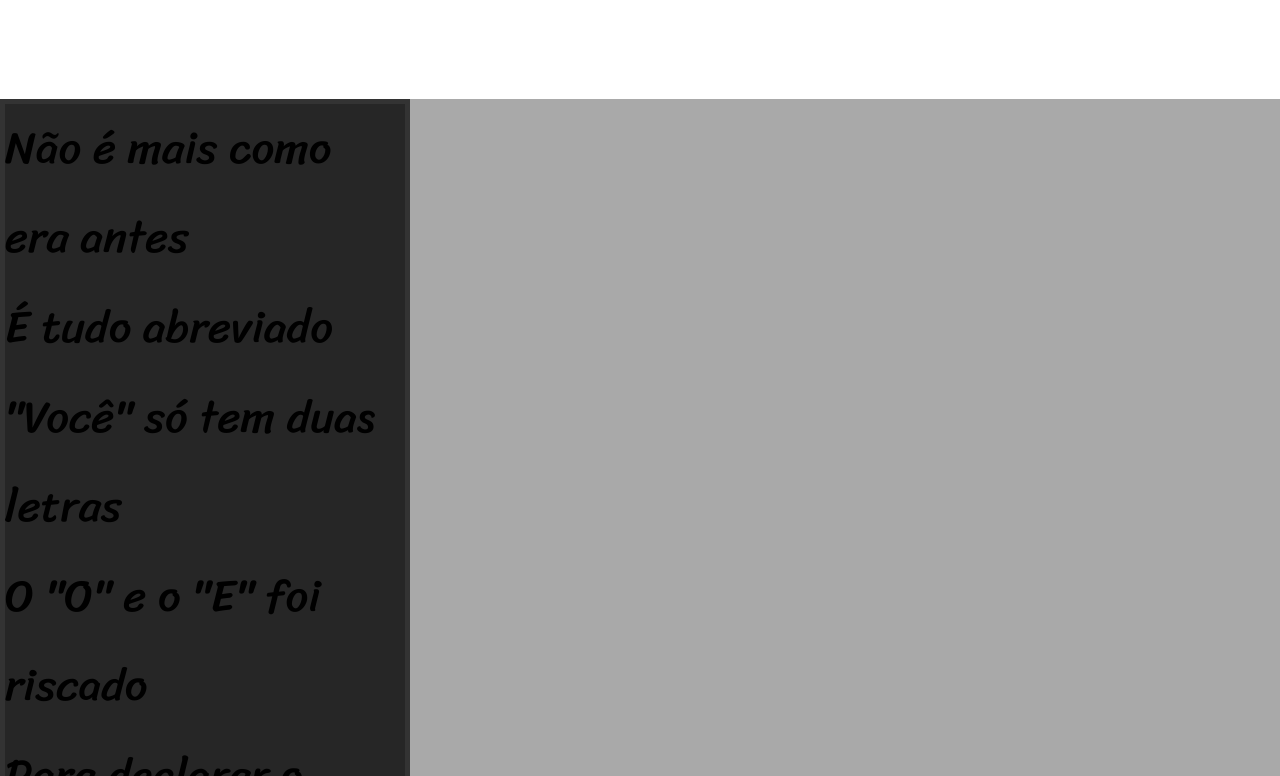
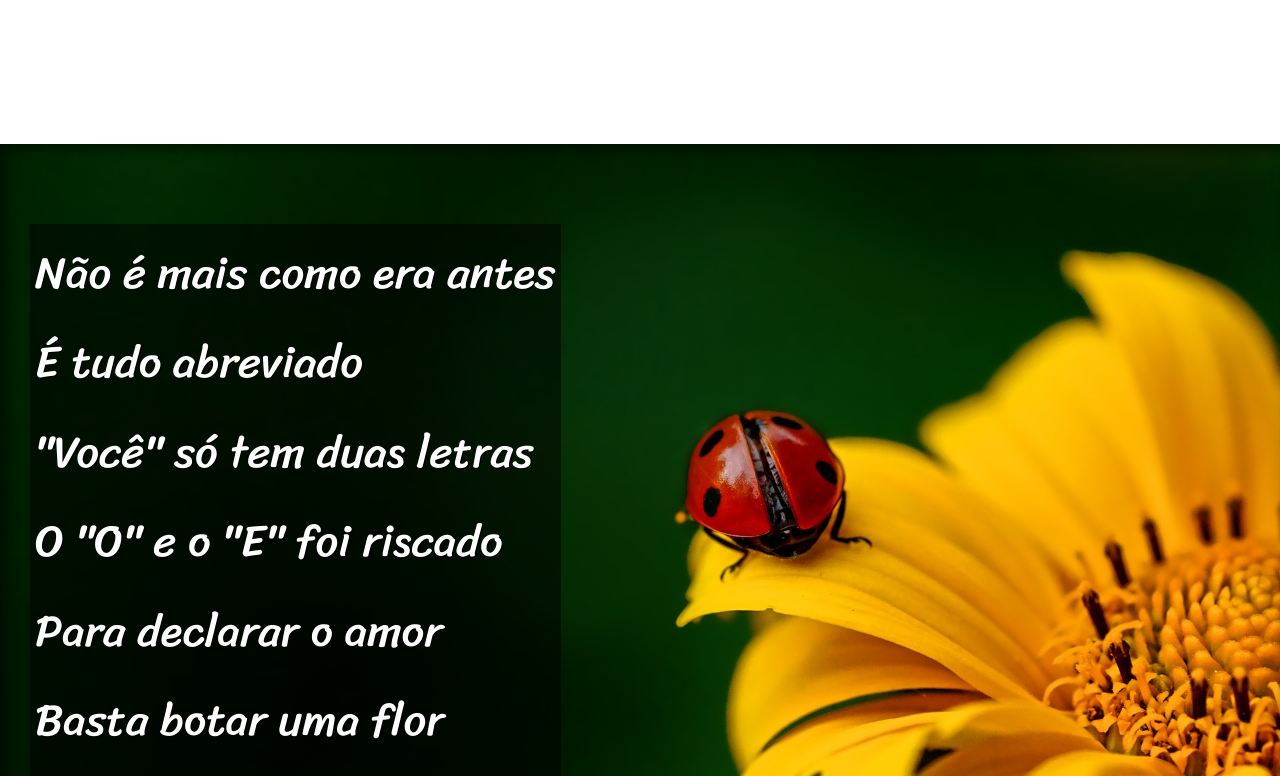
Before and after one commit to FalconSkyborn/html-css, a plain HTML site: page desafio 12/index.html in a window 1280 px wide. Shown: the part 1484-2260 px from the top of the page. Drawn offline with Linux system fonts and the light colour scheme.

Commit message:
finalizando o projeto

```diff
--- a/desafio 12/index.html
+++ b/desafio 12/index.html
@@ -34,7 +34,7 @@
 
 
 
-    <section class="imagem">
+    <section class="imagem" id="img01">
         <p>
             Não é mais como era antes <br>
             É tudo abreviado <br>
@@ -71,7 +71,7 @@
 
 
 
-    <section class="imagem">
+    <section class="imagem" id="img02">
         <p>
             Tenho saudade das cartas <br>
             Escritas com a própria mão <br>
--- a/desafio 12/style.css
+++ b/desafio 12/style.css
@@ -70,6 +70,11 @@ section{
 
 }
 
+section > p{
+    padding-bottom: 1em;
+}
+
+
 section.normal{
     background-color: white;
     color: black;
@@ -77,16 +82,29 @@ section.normal{
 }
 
 section.imagem{
-    display: inline-block;
-    padding: 5px;
     background-color: rgb(51, 51, 51);
+    color: white;
+    box-shadow: inset 6px 6px 13px 0px rgba(0, 0, 0, 0.514);
+    background-size: cover;
+    background-attachment: fixed;
 
 }
 
 section.imagem > p{
-    background-color: black;
-    width: 400px;
-    background-color: rgba(0, 0, 0, 0.253);
+    display: inline-block;
+    padding: 5px;
+    background-color: rgba(0, 0, 0, 0.514);
+    text-shadow: 1px 1px 0px black;
+}
+
+section#img01{
+    background-image: url('imagens/background001.jpg');
+    background-position: right center;
+
+}
+
+section#img02{
+    background-image: url('imagens/background002.jpg')
 }
 
 footer{
```
